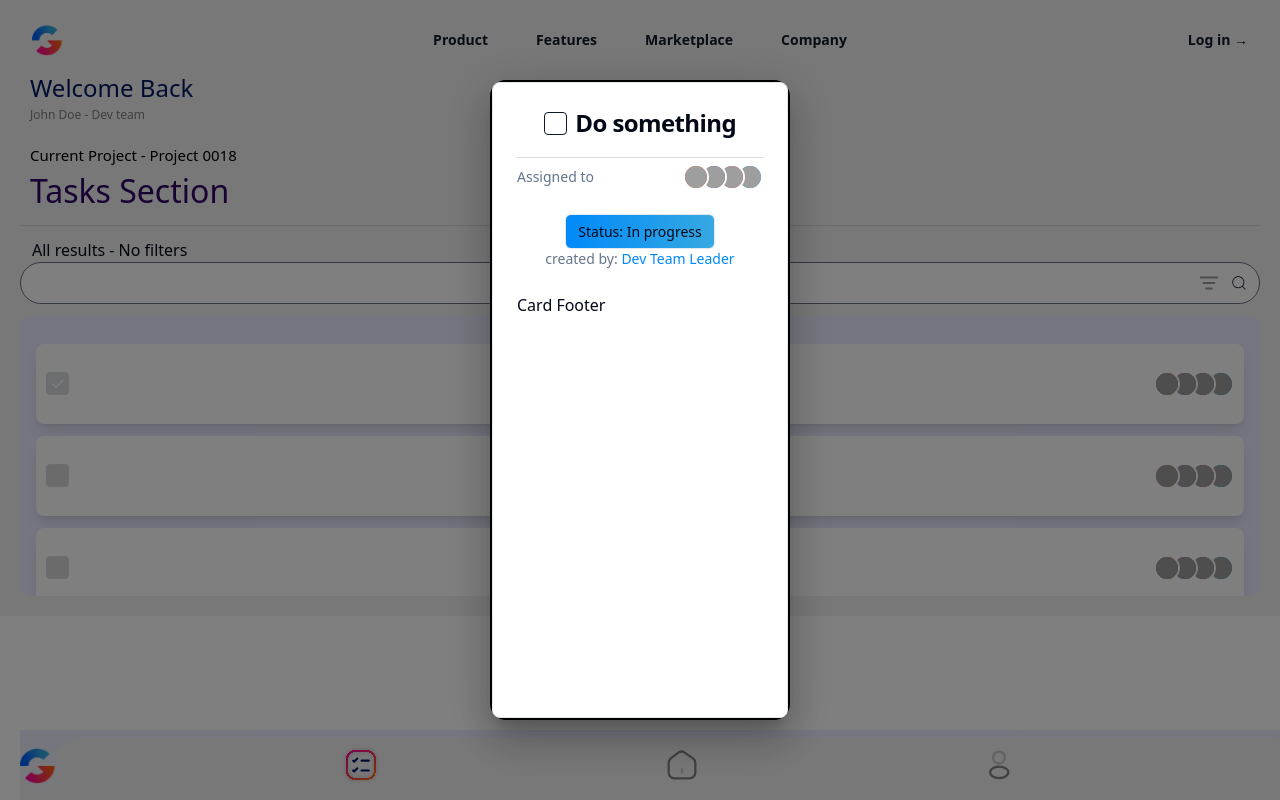
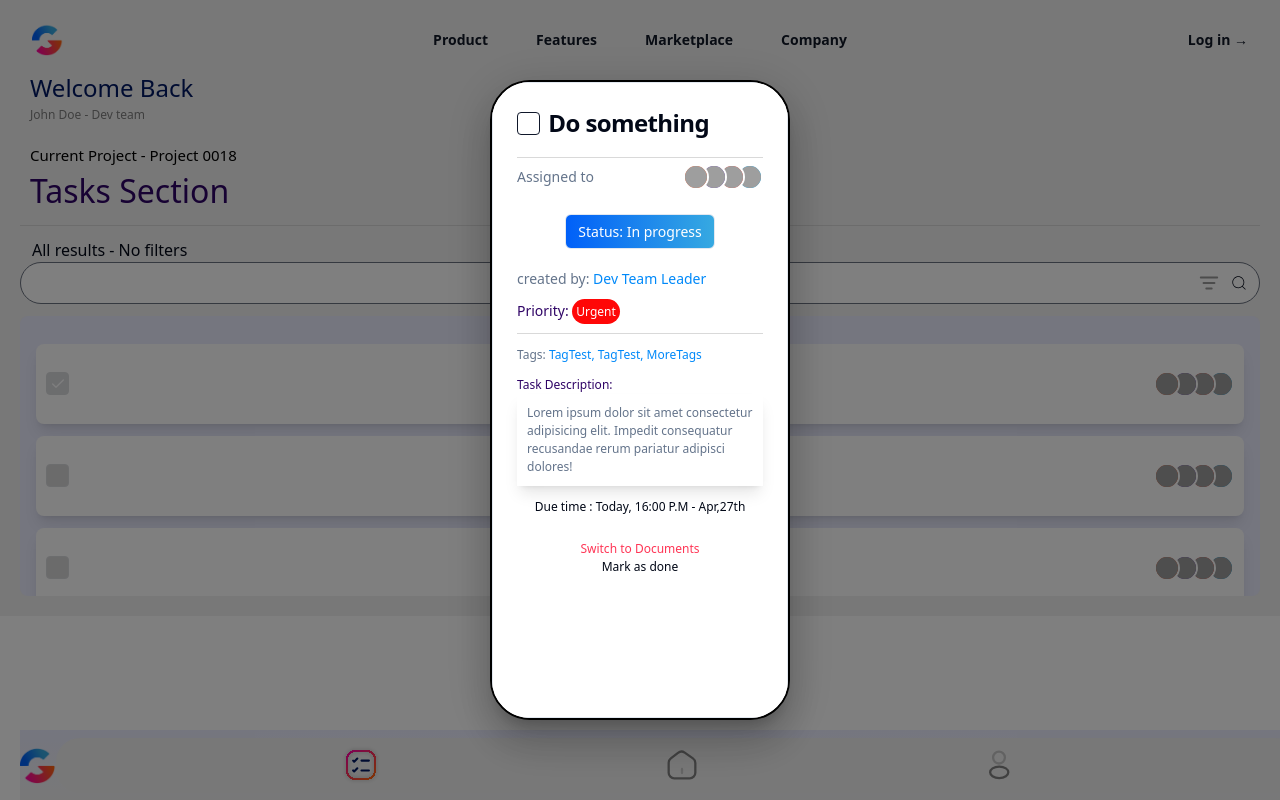
Before and after one commit to TechGeeks-Club/Micro-Hack-2.0, a React (Vite) app in the folder frontend/alger-hackathon/: page /tasks in a window 1280 px wide. Both pictures are taken after a click on the checkbox 57 px from the left and 383 px from the top of the page. Built offline with nearby package versions, Linux system fonts and the light colour scheme; grey boxes are pictures that could not be loaded.

Commit message:
Modal completed

```diff
--- a/frontend/alger-hackathon/src/myComponents/ToDo.tsx
+++ b/frontend/alger-hackathon/src/myComponents/ToDo.tsx
@@ -5,9 +5,7 @@ import { AvatarGroup } from "@mui/material";
 import { deepOrange, deepPurple, lightBlue, red } from "@mui/material/colors";
 import Box from "@mui/material/Box";
 import Modal from "@mui/material/Modal";
-import { Button } from "@/components/ui/button"
-import { borderRadius } from "@mui/system";
-
+import { Button } from "@/components/ui/button";
 
 import {
   Card,
@@ -27,8 +25,9 @@ const style = {
   width: 300,
   bgcolor: "background.paper",
   border: "2px solid #000",
-  borderRadius: "16px",
+  borderRadius: "40px",
   boxShadow: 24,
+  overflow: "hidden",
 };
 
 export default function ToDo() {
@@ -81,14 +80,14 @@ export default function ToDo() {
         aria-describedby="modal-modal-description"
       >
         <Box sx={style}>
-          <Card className="w-[100%] h-[100%]">
-            <CardHeader className="flex items-center flex-col justify-between h-30">
+          <Card className="w-[100%] h-[100%] rounded-2xl">
+            <CardHeader className="flex items-start flex-col justify-between h-30">
               <CardTitle className="flex items-center justify-between w-48 mb-3 text-2xl">
                 {" "}
-                <Checkbox className=" w-[23px] h-[23px]"/> Do something
+                <Checkbox className=" w-[23px] h-[23px]" /> Do something
               </CardTitle>
               <div className="h-[1px] w-[100%] bg-black opacity-15 "></div>
-              <CardDescription className="flex items-center justify-between w-[100%] mt-3" >
+              <CardDescription className="flex items-center justify-between w-[100%] mt-3">
                 {" "}
                 Assigned to{" "}
                 <AvatarGroup>
@@ -116,11 +115,45 @@ export default function ToDo() {
               </CardDescription>
             </CardHeader>
             <CardContent className="flex flex-col items-center">
-            <Button variant="outline" className="w-[150px] h-[35px] bg-gradient-to-r from-[#0089f9] to-[#36A9E1]">Status: In progress</Button>
-            <CardDescription> created by: <span className="text-[#0089f9]">Dev Team Leader</span></CardDescription>
+              <Button
+                variant="outline"
+                className="w-[150px] h-[35px] bg-gradient-to-r from-[#0060F9] to-[#36A9E1] text-white"
+              >
+                Status: In progress
+              </Button>
+              <CardDescription className="mt-5 w-[100%]">
+                {" "}
+                created by:{" "}
+                <span className="text-[#0089f9]">Dev Team Leader</span>
+                <div className="text-[#2F0466] my-3 text-sm">
+                  Priority:{" "}
+                  <span className=" p-1 text-white text-xs bg-[#FF0707] rounded-full">
+                    Urgent
+                  </span>
+                </div>
+              </CardDescription>
+              <div className="h-[1px] w-[100%] bg-black opacity-15 "></div>
+              <CardDescription className="w-[100%] mt-3 text-[12px]">
+                {" "}
+                Tags:{" "}
+                <span className="text-[#0089f9]">
+                  TagTest, TagTest, MoreTags
+                </span>
+                <div className="text-[#2F0466] mt-3">Task Description:</div>
+                <div className="w-[100%] flex items-center justify-center">
+                  <div className="w-auto h-auto shadow-lg overflow-hidden p-[10px] text-[12px] text-ellipsis">
+                    Lorem ipsum dolor sit amet consectetur adipisicing elit. Impedit consequatur recusandae rerum pariatur adipisci dolores!
+                  </div>
+                </div>
+              </CardDescription>
+              <div className="w-auto text-[12px] mt-3">Due time : Today, 16:00 P.M - Apr,27th</div>
             </CardContent>
+
             <CardFooter>
-              <p>Card Footer</p>
+              <div className="flex flex-col items-center justify-center w-full">
+                <span className="text-[12px] text-[#FF3555]">Switch to Documents</span>
+                <span className="text-[12px]">Mark as done</span>
+              </div>
             </CardFooter>
           </Card>
         </Box>
```
